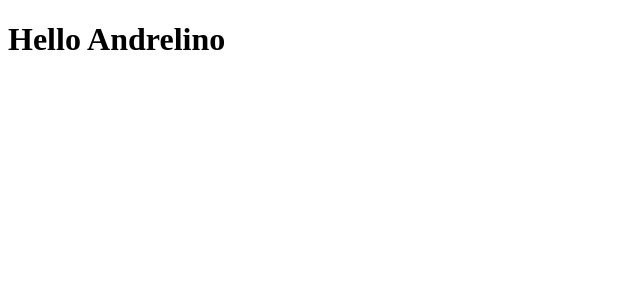
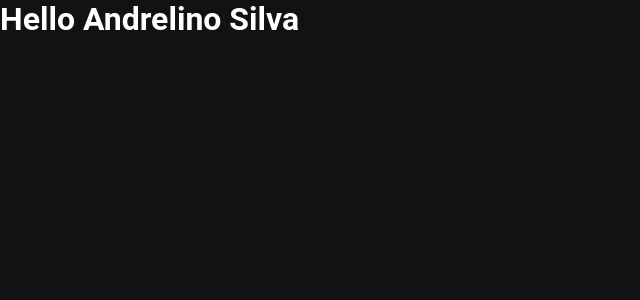
Before and after one commit to andrelinos/Ignite-2021, a Next.js app in the folder reactjs/ignews/: page / in a window 1280 px wide. Shown: the top 300 px of the page, without its empty margins (0-640 px from the left). Built offline with nearby package versions, Linux system fonts and the light colour scheme.

Commit message:
Adicionando CSS global

```diff
--- a/reactjs/ignews/src/pages/_app.tsx
+++ b/reactjs/ignews/src/pages/_app.tsx
@@ -1,4 +1,6 @@
 import { AppProps } from 'next/app'
+
+import '../styles/global.scss';
 
 function MyApp({ Component, pageProps }: AppProps) {
   return <Component {...pageProps} />
--- /dev/null
+++ b/reactjs/ignews/src/pages/_document.tsx
@@ -0,0 +1,18 @@
+import Document, { Html, Head, Main, NextScript } from 'next/document';
+
+export default class MyDocument extends Document {
+  reder() {
+    return (
+      <Html>
+        <Head>
+          <link rel="preconnect" href="https://fonts.gstatic.com" />
+          <link href="https://fonts.googleapis.com/css2?family=Roboto:ital,wght@0,400;0,700;1,900&display=swap" rel="stylesheet" />
+        </Head>
+        <body>
+
+          <NextScript />
+        </body>
+      </Html>
+    )
+  }
+}
--- a/reactjs/ignews/src/pages/index.tsx
+++ b/reactjs/ignews/src/pages/index.tsx
@@ -1,7 +1,12 @@
-import styles from '../styles/global.module.css';
+import { Head } from 'next/document';
 
 export default function Home() {
   return (
-   <h1>Hello Andrelino</h1>
+    <>
+      <Head>
+        <title>Início | ig.news</title>
+      </Head>
+      <h1>Hello Andrelino Silva</h1>
+    </>
   )
 }
--- a/reactjs/ignews/src/styles/global.module.scss
+++ /dev/null
@@ -1,3 +0,0 @@
-* {
-  margin: 0;
-}
--- /dev/null
+++ b/reactjs/ignews/src/styles/global.scss
@@ -0,0 +1,38 @@
+* {
+  margin: 0;
+  padding: 0;
+  box-sizing: border-box;
+
+  -webkit-font-smoothing: antialiased;
+}
+
+:root {
+  --white: #ffffff;
+
+  --gray-100: #e1e1e6;
+  --gray-300: #a8a8b3;
+  --gray-900: #121214;
+
+  --cyan-500: #61dafb;
+  --yellow-500: #eba417;
+
+}
+
+body {
+  background: var(--gray-900);
+  color: var(--white);
+}
+
+body, input, textarea, select, button {
+  font: 400 1rem "Roboto", sans-serif;
+}
+
+button {
+  cursor: pointer;
+  border: none;
+}
+
+a {
+  color: inherit;
+  text-decoration: none;
+}
```
